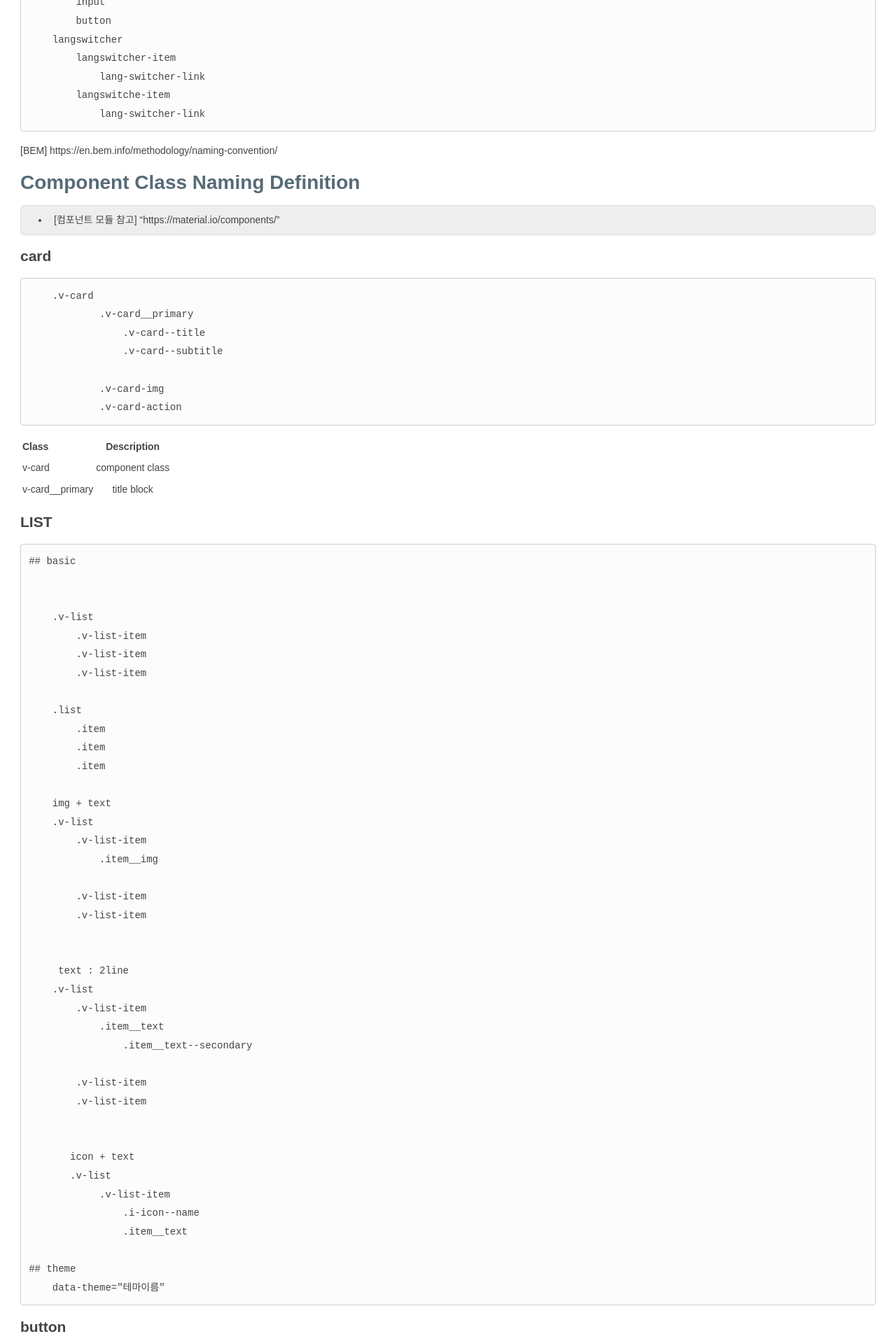
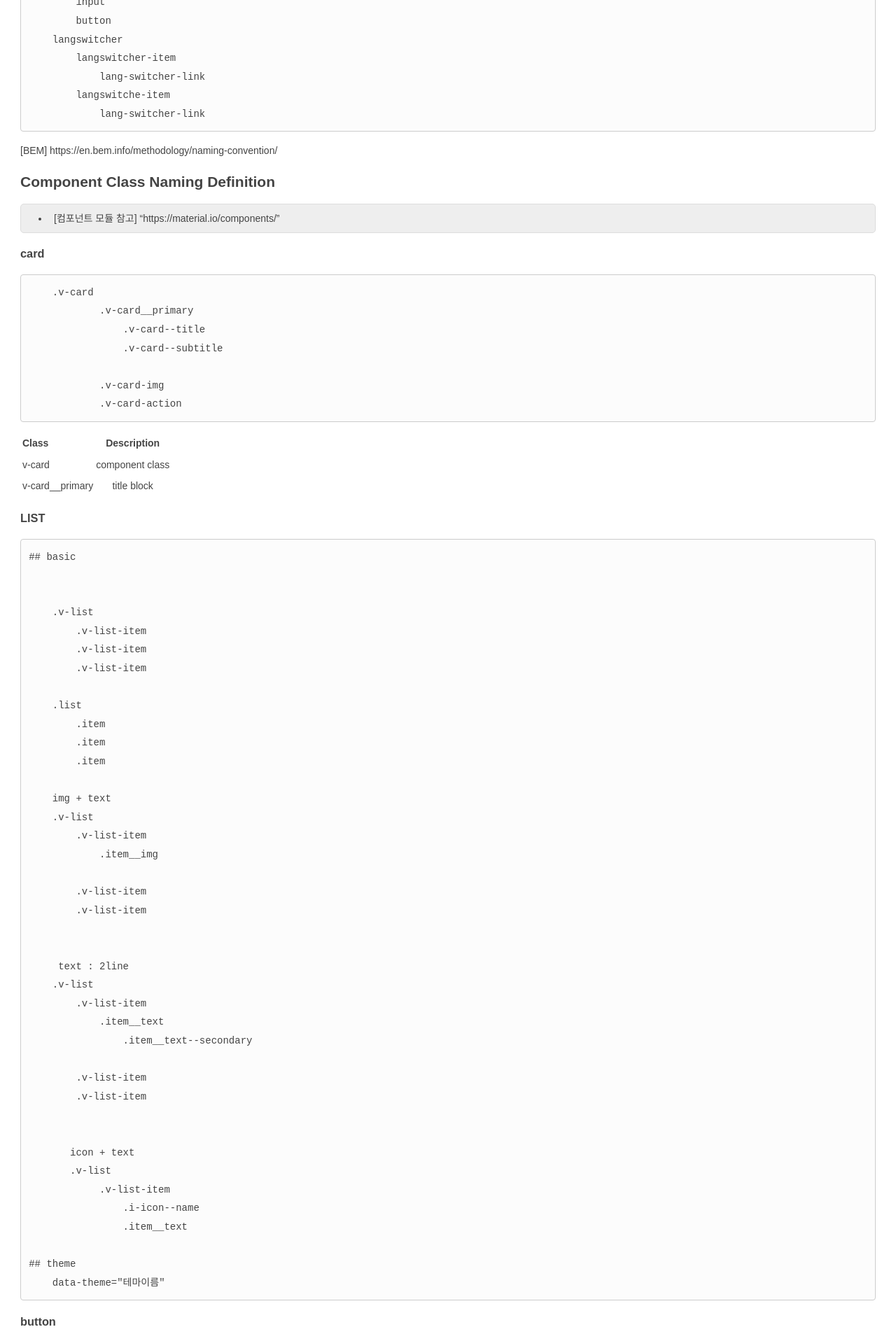
Before and after one commit to joohee-lee/joohee-lee.github.io, a Jekyll site: the page built from _posts/2017-11-21-issue_11.md, in a window 1280 px wide. Shown: the part 1622-3538 px from the top of the page at 70% size. Built offline with Jekyll 4.4.1, drawn with Linux system fonts in a browser that asks for light colours.

Commit message:
내용 수정

```diff
--- a/_posts/2017-11-21-issue_11.md
+++ b/_posts/2017-11-21-issue_11.md
@@ -80,11 +80,11 @@ header
 
 [BEM] https://en.bem.info/methodology/naming-convention/
 
-# Component Class Naming Definition
+## Component Class Naming Definition
 
 - [컴포넌트 모듈 참고] "https://material.io/components/"
 
-## card
+### card
         .v-card
                 .v-card__primary
                     .v-card--title
@@ -100,7 +100,7 @@ header
 | v-card__primary       |  title block |
 
 
-## LIST
+### LIST
 
     ## basic
 
@@ -145,7 +145,7 @@ header
 
 
 
-## button
+### button
 
     ## button basic
         .v-btn
```
